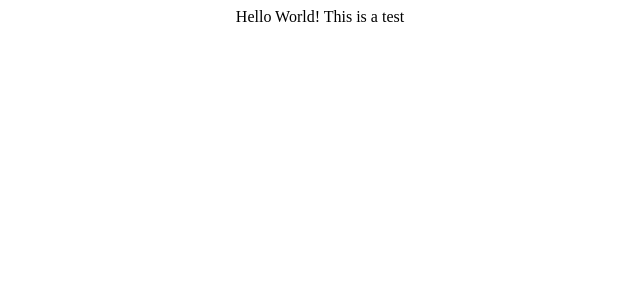
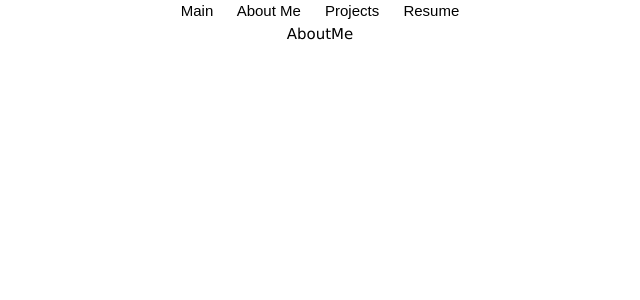
Before and after one commit to jayl2/Portfolio, a React (Create React App) app: page /about in a window 1280 px wide. Shown: the top 300 px of the page, without its empty margins (320-960 px from the left). Built offline with nearby package versions, Linux system fonts and the light colour scheme.

Commit message:
landing page up

```diff
--- a/package.json
+++ b/package.json
@@ -8,6 +8,7 @@
     "@testing-library/user-event": "^13.5.0",
     "react": "^18.2.0",
     "react-dom": "^18.2.0",
+    "react-router-dom": "^6.4.0",
     "react-scripts": "5.0.1",
     "web-vitals": "^2.1.4"
   },
--- a/public/index.html
+++ b/public/index.html
@@ -3,6 +3,9 @@
   <head>
     <meta charset="utf-8" />
     <link rel="icon" href="%PUBLIC_URL%/favicon.ico" />
+    <link rel="stylesheet" href="https://www.w3schools.com/w3css/4/w3.css">
+    <link rel="stylesheet" href="https://cdnjs.cloudflare.com/ajax/libs/font-awesome/6.2.0/css/all.min.css" integrity="sha512-xh6O/CkQoPOWDdYTDqeRdPCVd1SpvCA9XXcUnZS2FmJNp1coAFzvtCN9BmamE+4aHK8yyUHUSCcJHgXloTyT2A==" crossorigin="anonymous" referrerpolicy="no-referrer" />
+    <link href="https://fonts.googleapis.com/icon?family=Material+Icons" rel="stylesheet">
     <meta name="viewport" content="width=device-width, initial-scale=1" />
     <meta name="theme-color" content="#000000" />
     <link rel="manifest" href="%PUBLIC_URL%/manifest.json" />
--- a/src/App.css
+++ b/src/App.css
@@ -2,37 +2,51 @@
   text-align: center;
 }
 
-.App-logo {
-  height: 40vmin;
-  pointer-events: none;
+.nav-links{
+  position: relative;
+  right:0;
+  color:black;
+  padding: 10px;
+  text-decoration: none;
+  font-family: Arial, Helvetica, sans-serif
+
 }
 
-@media (prefers-reduced-motion: no-preference) {
-  .App-logo {
-    animation: App-logo-spin infinite 20s linear;
-  }
+.first-div{
+  min-height:90vh;
+  background-image:url('https://media.istockphoto.com/illustrations/black-3d-abstract-geometrical-background-illustration-id1147842752?k=20&m=1147842752&s=612x612&w=0&h=X90J3yrVMthLtBu8lnfvDK6_1N0ia4s7SH2oJDFoO4M=');
+  background-size: cover;
+  font-family:Arial, Helvetica, sans-serif;
 }
 
-.App-header {
-  background-color: #282c34;
-  min-height: 100vh;
-  display: flex;
-  flex-direction: column;
-  align-items: center;
-  justify-content: center;
-  font-size: calc(10px + 2vmin);
+.my-name{
   color: white;
+  font-size: 2.5rem;
+  position:relative;
+  margin:auto;
+  top: 16rem;
 }
 
-.App-link {
-  color: #61dafb;
+.personal-brand{
+  color:aliceblue;
+  font-size:1rem;
+  max-width: 50%;
+  position: relative;
+  margin:auto;
+  top: 17rem;
+
 }
 
-@keyframes App-logo-spin {
-  from {
-    transform: rotate(0deg);
-  }
-  to {
-    transform: rotate(360deg);
-  }
+.second-div{
+  min-height: 100vh;
 }
+
+.fa-react{
+  padding:15px;
+  width:100rem;
+  height:3rem;
+}
+
+.icons{
+  width:10rem;
+}
--- a/src/App.js
+++ b/src/App.js
@@ -1,7 +1,27 @@
 import "./App.css";
+import { Routes, Route } from "react-router-dom";
+import Nav from "./components/Nav";
+import Main from "./pages/Main";
+import Resume from "./pages/Resume";
+import Projects from "./pages/Projects";
+import AboutMe from "./pages/AboutMe";
 
 function App() {
-  return <div className="App">Hello World! This is a test</div>;
+  return (
+    <div className="App">
+      <header>
+        <Nav />
+      </header>
+      <main>
+        <Routes>
+          <Route path="/" element={<Main />} />
+          <Route path="/projects" element={<Projects />} />
+          <Route path="/resume" element={<Resume />} />
+          <Route path="/about" element={<AboutMe />} />
+        </Routes>
+      </main>
+    </div>
+  );
 }
 
 export default App;
--- /dev/null
+++ b/src/components/Nav.jsx
@@ -0,0 +1,26 @@
+import React from "react";
+import { Link } from "react-router-dom";
+
+const Nav = () => {
+  return (
+    <div>
+      <Link className="nav-links" to="/">
+        {" "}
+        Main
+      </Link>
+      <Link className="nav-links" to="/about">
+        {" "}
+        About Me{" "}
+      </Link>
+      <Link className="nav-links" to="/projects">
+        Projects{" "}
+      </Link>
+      <Link className="nav-links" to="/resume">
+        {" "}
+        Resume
+      </Link>
+    </div>
+  );
+};
+
+export default Nav;
--- a/src/index.js
+++ b/src/index.js
@@ -1,11 +1,12 @@
 import React from "react";
 import ReactDOM from "react-dom/client";
+import { BrowserRouter as Router } from "react-router-dom";
 
 import App from "./App";
 
 const root = ReactDOM.createRoot(document.getElementById("root"));
 root.render(
-  <React.StrictMode>
+  <Router>
     <App />
-  </React.StrictMode>
+  </Router>
 );
--- /dev/null
+++ b/src/pages/AboutMe.js
@@ -0,0 +1,7 @@
+import React from "react";
+
+const AboutMe = () => {
+  return <div>AboutMe</div>;
+};
+
+export default AboutMe;
--- /dev/null
+++ b/src/pages/Main.js
@@ -0,0 +1,37 @@
+import React from "react";
+import { Routes, Route } from "react-router-dom";
+
+const Main = () => {
+  return (
+    <div>
+      <header className="first-div">
+        <div className="my-name w3-animate-right">Jay Leung</div>
+        <div>
+          <p className="personal-brand w3-animate-left">
+            <i>
+              "I am a skilled software developer. Infused with a high level of
+              attention to detail, identifying problems at ease with a strong
+              ability to problem solve. I carry a diverse set of skills
+              including leadership, coaching, engagement, strategic planning and
+              strong ability to prioritize."
+            </i>
+          </p>
+        </div>
+      </header>
+      <div className="second-div">
+        <img
+          className="icons"
+          src="https://cdn-icons-png.flaticon.com/512/3074/3074119.png"
+          alt="React"
+        />
+        <img
+          className="icons"
+          src="https://cdn-icons-png.flaticon.com/512/29/29104.png"
+          alt="HTML"
+        />
+      </div>
+    </div>
+  );
+};
+
+export default Main;
--- /dev/null
+++ b/src/pages/Projects.js
@@ -0,0 +1,7 @@
+import React from "react";
+
+const Projects = () => {
+  return <div>Projects</div>;
+};
+
+export default Projects;
--- /dev/null
+++ b/src/pages/Resume.js
@@ -0,0 +1,7 @@
+import React from "react";
+
+const Resume = () => {
+  return <div>Resume</div>;
+};
+
+export default Resume;
```
Also changed, not shown: 1 other file (tests, documents, lock files or other folders).
